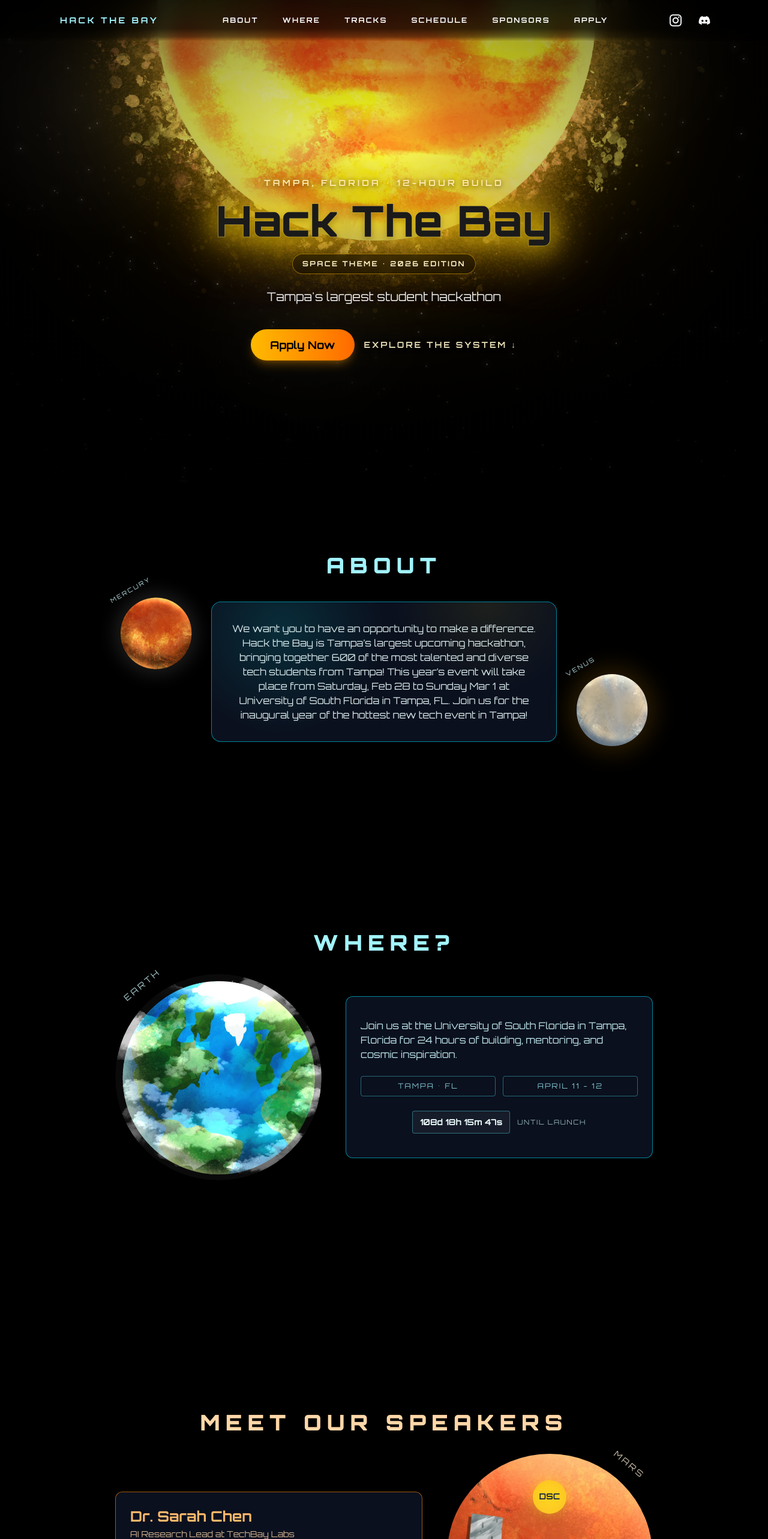
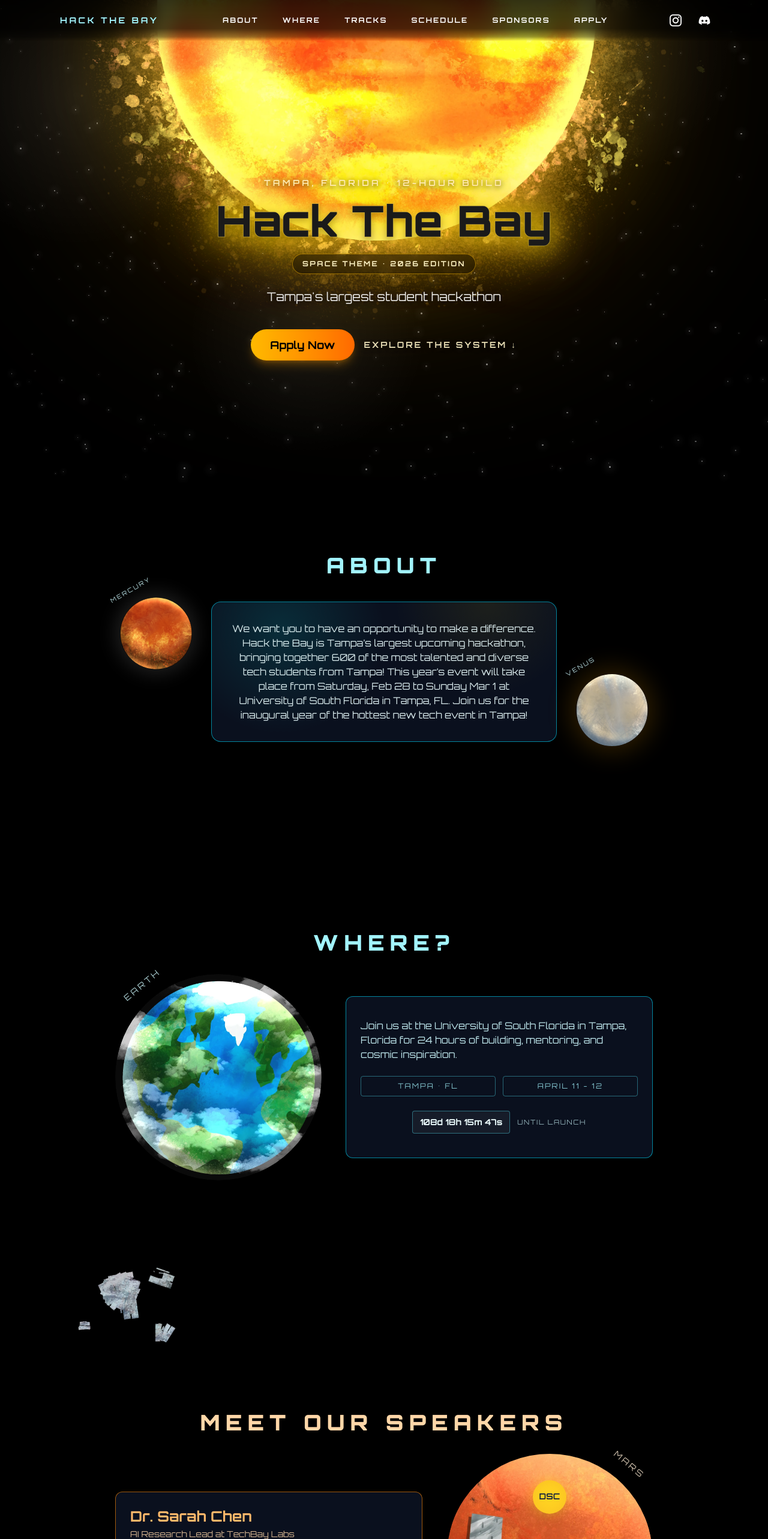
Before and after one commit to carmapilo/hackthebay, a Next.js app: page / in a window 1280 px wide. Shown: the top 2566 px of the page at 60% size. Built offline with nearby package versions, Linux system fonts and the light colour scheme.

Commit message:
asteorids

```diff
--- a/app/page.tsx
+++ b/app/page.tsx
@@ -10,8 +10,12 @@ import { SponsorSection } from "@/components/sections/sponsor-section";
 import { Footer } from "@/components/footer";
 import { Header } from "@/components/header";
 import { ScheduleSection } from "@/components/sections/schedule-section";
+import Image from "next/image";
+import { siteContent } from "@/content/siteContent";
 
 export default function Home() {
+  const { asteroidCluster1, asteroidCluster2 } = siteContent.assets;
+
   return (
     <div className="relative min-h-screen bg-black text-white">
       <Header />
@@ -22,11 +26,32 @@ export default function Home() {
       >
         <HeroSection />
         <AboutSection />
-        <LocationSection />
+        <div className="relative">
+          <LocationSection />
+          <div className="pointer-events-none absolute bottom-[-6rem] left-[10%] h-24 w-24 rotate-6 sm:h-36 sm:w-36 md:h-44 md:w-44">
+            <Image
+              src={asteroidCluster1}
+              alt=""
+              fill
+              className="object-contain"
+            />
+          </div>
+        </div>
         <SpeakersSection />
-        <TracksSection />
+        <div className="relative">
+          <TracksSection />
+          <div className="pointer-events-none absolute right-[5%] bottom-[5%] h-28 w-28 -rotate-8 sm:h-40 sm:w-40 md:h-52 md:w-52">
+            <Image
+              src={asteroidCluster2}
+              alt=""
+              fill
+              className="object-contain"
+            />
+          </div>
+        </div>
         <ScheduleSection />
         <FAQSection />
+
         <SponsorSection />
         <CTASection />
       </main>
--- a/components/sections/faq-section.tsx
+++ b/components/sections/faq-section.tsx
@@ -105,16 +105,14 @@ export function FAQSection() {
                 fill
                 className="object-contain"
               />
-              {/* Answer overlay with misty background */}
-              <div className="relative z-10 flex h-full w-full flex-col items-center justify-center gap-3 px-30 text-center text-white">
-                <div className=" rounded-2xl border border-cyan-400/40 bg-linear-to-br from-cyan-900/60 via-blue-900/50 to-slate-900/60 p-6 backdrop-blur-[4px] shadow-xl">
-                  <p className="text-sm font-bold uppercase tracking-[0.2em] text-cyan-100 mb-3">
-                    Answer
-                  </p>
-                  <p className="text-sm text-cyan-50 leading-relaxed">
-                    {faqs[selectedFAQ].answer}
-                  </p>
-                </div>
+              {/* Answer text without overlay */}
+              <div className="relative z-10 flex h-full w-full flex-col items-center justify-center gap-3 px-30 text-center rotate-8">
+                <p className="text-lg font-black uppercase tracking-[0.2em] text-white drop-shadow-[0_2px_12px_rgba(0,0,0,0.95)] [text-shadow:0_0_8px_rgba(0,0,0,0.9)]">
+                  Answer
+                </p>
+                <p className="text-md font-bold text-white leading-relaxed drop-shadow-[0_2px_14px_rgba(0,0,0,0.98)] [text-shadow:0_0_10px_rgba(0,0,0,0.95)]">
+                  {faqs[selectedFAQ].answer}
+                </p>
               </div>
               <span className="absolute left-4 top-4 -rotate-45 text-[10px] uppercase tracking-[0.25em] text-cyan-100/90 drop-shadow-lg">
                 {siteContent.faq.uranus}
--- a/components/sections/hero-section.tsx
+++ b/components/sections/hero-section.tsx
@@ -26,16 +26,6 @@ export function HeroSection() {
       >
         <Image src={sunSrc} alt="" fill className="object-contain" priority />
       </motion.div>
-
-      {/* Dark vignette overlay for text contrast */}
-      <div
-        className="pointer-events-none absolute inset-0"
-        style={{
-          background:
-            "radial-gradient(ellipse 80% 60% at 50% 30%, transparent 0%, rgba(0,0,0,0.4) 50%, rgba(0,0,0,0.85) 100%)",
-        }}
-        aria-hidden
-      />
 
       {/* Content */}
       <div className="relative z-10 max-w-3xl text-center pt-24">
--- a/components/sections/sponsor-section.tsx
+++ b/components/sections/sponsor-section.tsx
@@ -5,12 +5,22 @@ import { siteContent } from "@/content/siteContent";
 
 export function SponsorSection() {
   const { heading, sponsors } = siteContent.sponsors;
+  const asteroidField = siteContent.assets.asteroidField;
 
   return (
     <section
       id="sponsors"
       className="relative flex w-full items-center justify-center overflow-visible px-6 py-16"
     >
+      <div className="pointer-events-none absolute inset-0 -z-10">
+        <Image
+          src={asteroidField}
+          alt="Asteroid field"
+          fill
+          className="object-cover"
+          sizes="100vw"
+        />
+      </div>
       <div className="relative flex w-full max-w-6xl flex-col items-center gap-10 text-center md:text-left">
         <p className="w-full text-center text-4xl font-black uppercase tracking-[0.25em] text-cyan-200">
           {heading}
@@ -36,7 +46,7 @@ export function SponsorSection() {
                   )}
                 </div>
               </div>
-              <span className="mt-4 text-sm font-semibold uppercase tracking-[0.28em] text-cyan-100/90">
+              <span className="mt-4 rounded-full border border-cyan-300/40 bg-black/70 px-4 py-2 text-sm font-semibold uppercase tracking-[0.28em] text-cyan-100/95 shadow-[0_0_18px_rgba(34,211,238,0.2)]">
                 {sponsor.name}
               </span>
             </div>
--- a/content/siteContent.ts
+++ b/content/siteContent.ts
@@ -50,6 +50,9 @@ export const siteContent = {
       callisto: "/assets/jupitermoon4-callisto.webp",
       moon5: "/assets/jupitermoon5.webp",
     },
+    asteroidField: "/assets/asteroid.webp",
+    asteroidCluster1: "/assets/smallasteroids1.webp",
+    asteroidCluster2: "/assets/smallasteroids2.webp",
     saturn: "/assets/saturn.webp",
     uranus: "/assets/uranus.webp",
     neptune: "/assets/neptune.webp",
```
Also changed, not shown: public/assets/asteroid.webp (renamed from public/assets/Asteroide.webp).
